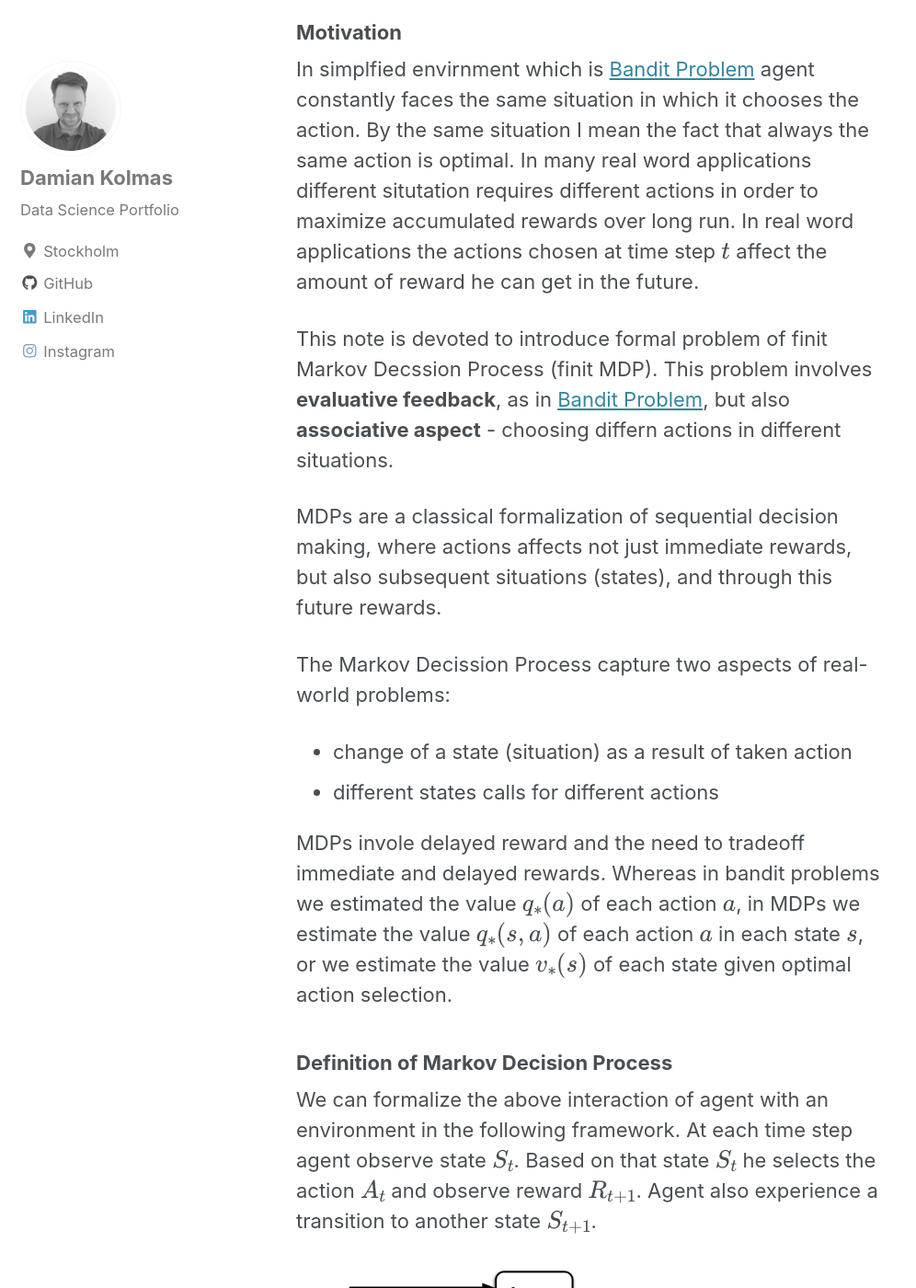
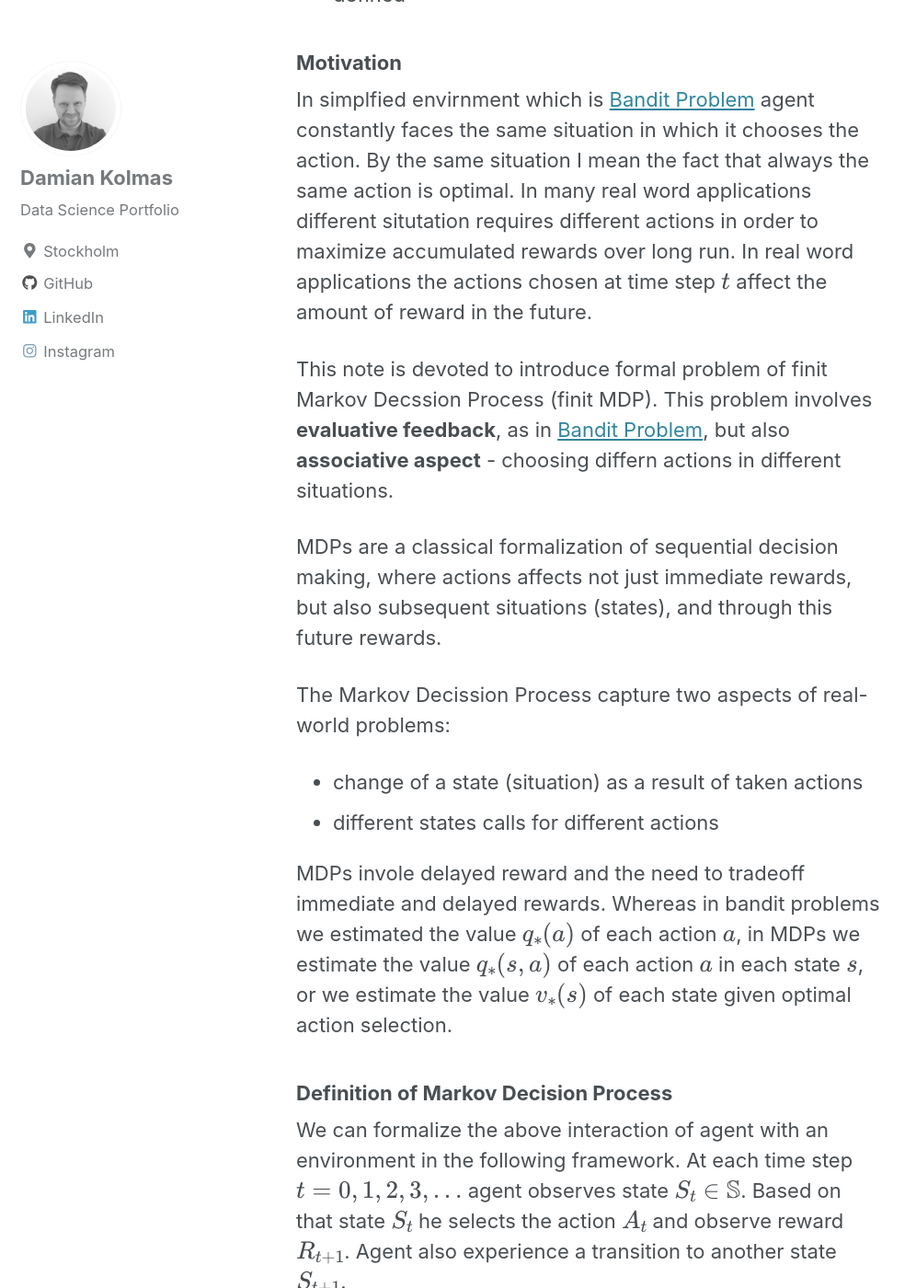
Before and after one commit to DKolmas/DKolmas.github.io, a Jekyll site: the page built from _posts/2019-09-17-Marcov-Decission-Process.md, in a window 1280 px wide and 1400 px high, scrolled down 469 px. Shown: the whole window at 92% size, without its empty margins (0-996 px from the left). Built offline with Jekyll 4.4.1, drawn with Linux system fonts in a browser that asks for light colours; cached includes are drawn as plain includes; formulas are drawn with MathJax 3; some of the changed text lies outside the part shown.

Commit message:
additionalcontentent in MDP note

```diff
--- a/_posts/2019-09-17-Marcov-Decission-Process.md
+++ b/_posts/2019-09-17-Marcov-Decission-Process.md
@@ -8,29 +8,31 @@
 ---
 
 ### What you can find in this note?
-1. Motivation underlaying introduction model of the real word (in form of Markov Decission Process)
+1. Motivation - why we need model of real word (in form of Markov Decission Process)
 2. Definition of Markov Decision Process (MDP)
-3. Description of how the dynamics of an MDP are defined
+3. Description of how the dynamics of an MmDP are defined
 
 ### Motivation
 
-In simplfied envirnment which is [Bandit Problem](http://www.damiankolmas.com/rl/Bandit-problem/) agent constantly faces the same situation in which it chooses the action. By the same situation I mean the fact that always the same action is optimal. In many real word applications different situtation requires different actions in order to maximize accumulated rewards over long run. In real word applications the actions chosen at time step $$t$$ affect the amount of reward he can get in the future.
+In simplfied envirnment which is [Bandit Problem](http://www.damiankolmas.com/rl/Bandit-problem/) agent constantly faces the same situation in which it chooses the action. By the same situation I mean the fact that always the same action is optimal. In many real word applications different situtation requires different actions in order to maximize accumulated rewards over long run. In real word applications the actions chosen at time step $$t$$ affect the amount of reward in the future.
 
 This note is devoted to introduce formal problem of finit Markov Decssion Process (finit MDP). This problem involves **evaluative feedback**, as in [Bandit Problem](http://www.damiankolmas.com/rl/Bandit-problem/), but also **associative aspect** - choosing differn actions in different situations.
 
 MDPs are a classical formalization of sequential decision making, where actions affects not just immediate rewards, but also subsequent situations (states), and through this future rewards.
 
 The Markov Decission Process capture two aspects of real-world problems:
- - change of a state (situation) as a result of taken action
+ - change of a state (situation) as a result of taken actions
  - different states calls for different actions
 
 MDPs invole delayed reward and the need to tradeoff immediate and delayed rewards. Whereas in bandit problems we estimated the value $$q_{*}(a)$$ of each action $$a$$, in MDPs we estimate the value $$q_{*}(s,a)$$ of each action $$a$$ in each state $$s$$, or we estimate the value $$v_{*}(s)$$ of each state given optimal action selection.
 
 ### Definition of Markov Decision Process
 
-We can formalize the above interaction of agent with an environment in the following framework. At each time step agent observe state $$S_t$$. Based on that state $$S_t$$ he selects the action $$A_t$$ and observe reward $$R_{t+1}$$. Agent also experience a transition to another state $$S_{t+1}$$.
+We can formalize the above interaction of agent with an environment in the following framework. At each time step $$t=0,1,2,3,...$$ agent observes state $$S_t\in\mathbb{S}$$. Based on that state $$S_t$$ he selects the action $$A_t$$ and observe reward $$R_{t+1}$$. Agent also experience a transition to another state $$S_{t+1}$$.
 
 ![image](/images/MDP_framework_v1.png)
+
+Agent interacts with environment at each time step $$t=0,1,2,3,...$$.
 
 Markov Property:
 Future state and reward depends only on curent state and action. It means that the present state is suficient and remebering earlier states would not improve prediction about the future. In other words the present state contains all the information necessary to predict the future.
```
